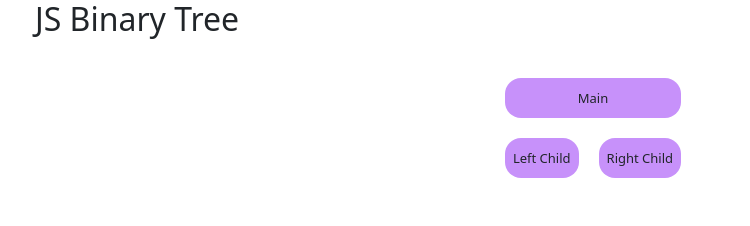
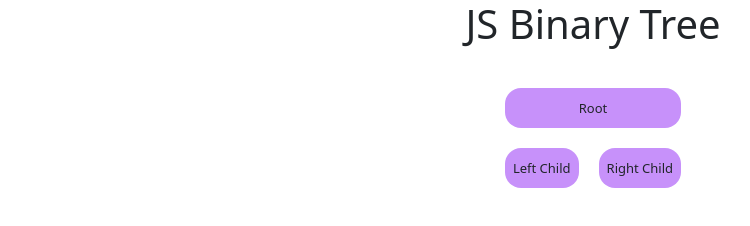
Before and after one commit to cmcnamara15/Binary-Tree-UI, a website: page index.html in a window 1280 px wide. Shown: the whole page, without its empty margins (47-797 px from the left). Drawn offline with nearby package versions, Linux system fonts and the light colour scheme.

Commit message:
Make title h1 and align it in the center

```diff
--- a/index.html
+++ b/index.html
@@ -10,10 +10,10 @@
 </head>
 <body>
     <div class="container">
-        <h2>JS Binary Tree</h2>
+        <h1 class="title">JS Binary Tree</h1>
         <div class="tree">
             <div class="node--root">
-                <div class="node__element">Main</div>
+                <div class="node__element">Root</div>
                 <div class="node__bottom-line"></div>
                 <div class="node__children">
                     <div class="node">
--- a/style.css
+++ b/style.css
@@ -3,6 +3,10 @@
     display: flex;
     justify-content: center;
     /* background-color: aquamarine; */
+}
+
+.title {
+    text-align: center;
 }
 
 .node {
```
